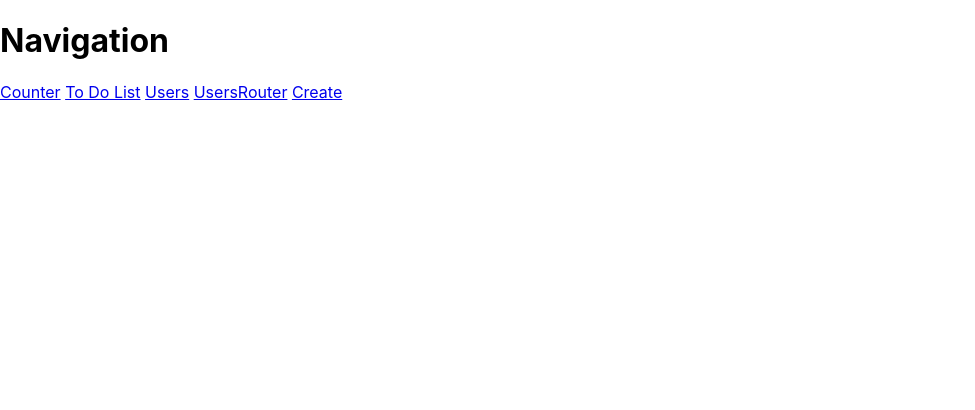
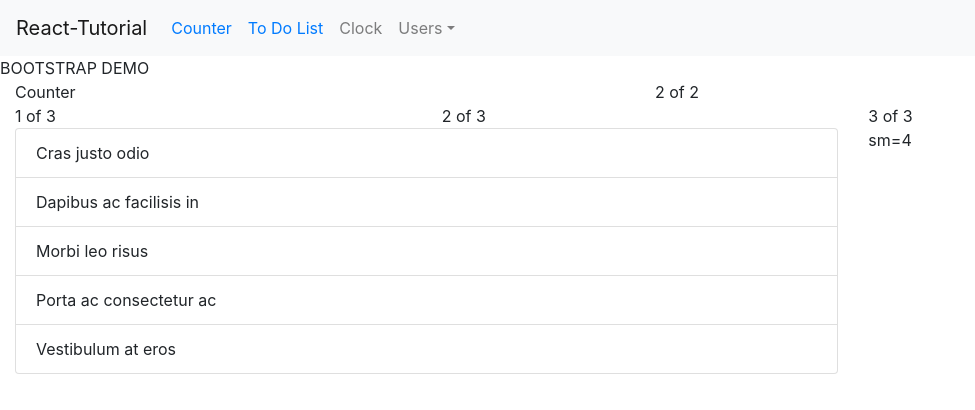
Before and after one commit to tharunsikhinam/react_tutorial, a React (Create React App) app: page /bootstrap in a window 1280 px wide. Shown: the top 410 px of the page, without its empty margins (0-975 px from the left). Built offline with nearby package versions, Linux system fonts and the light colour scheme.

Commit message:
pushed session 6 changes

```diff
--- a/package.json
+++ b/package.json
@@ -9,7 +9,9 @@
     "@testing-library/react": "^9.5.0",
     "@testing-library/user-event": "^7.2.1",
     "axios": "^0.19.2",
+    "bootstrap": "^4.4.1",
     "react": "^16.13.1",
+    "react-bootstrap": "^1.0.0",
     "react-dom": "^16.13.1",
     "react-router": "^5.1.2",
     "react-router-dom": "^5.1.2",
--- a/public/index.html
+++ b/public/index.html
@@ -3,6 +3,12 @@
   <head>
     <meta charset="utf-8" />
     <link rel="icon" href="%PUBLIC_URL%/favicon.ico" />
+    <link
+            rel="stylesheet"
+            href="https://maxcdn.bootstrapcdn.com/bootstrap/4.4.1/css/bootstrap.min.css"
+            integrity="sha384-Vkoo8x4CGsO3+Hhxv8T/Q5PaXtkKtu6ug5TOeNV6gBiFeWPGFN9MuhOf23Q9Ifjh"
+            crossorigin="anonymous"
+    />
     <meta name="viewport" content="width=device-width, initial-scale=1" />
     <meta name="theme-color" content="#000000" />
     <meta
--- a/src/App.js
+++ b/src/App.js
@@ -1,5 +1,6 @@
 import React, {Component} from 'react';
 import './App.css';
+import "./css/main.css"
 import Counter from "./components/Counter"
 import ToDoList from "./components/ToDoList"
 import Clock from "./components/Clock";
@@ -32,7 +33,7 @@ class App extends Component{
       default: component = null;
     }
     return (<div>
-      <h1> Navigation </h1>
+      <h1 className={""}> Navigation </h1>
       <a onClick={()=> this.setState({navigation: "counter"})}> Counter </a>
       <a onClick={()=> this.setState({navigation: "ToDoList"}) }> To-DO List </a>
       <a onClick={()=> this.setState({navigation: "clock"}) }> Clock </a>
--- a/src/AppRouter.js
+++ b/src/AppRouter.js
@@ -4,6 +4,7 @@ import Counter from "./components/Counter"
 import ToDoList from "./components/ToDoList"
 import Clock from "./components/Clock";
 import Users from "./components/Users";
+import BootstrapDemo from "./components/bootstrap/BootstrapDemo"
 import {
     HashRouter,
     BrowserRouter,
@@ -14,6 +15,8 @@ import {
     Redirect,
 } from 'react-router-dom'
 import UsersRouter from "./components/users/UsersRouter"
+import {Navbar, NavDropdown, Nav, Form, FormControl, Button }
+from 'react-bootstrap'
 
 
 // state props
@@ -21,18 +24,34 @@ class AppRouter extends Component{
   constructor(){
     super();
     this.state = {login: true}
+
   }
 
   render(){
     return (<div>
-      <h1> Navigation </h1>
       <BrowserRouter>
+          <Navbar bg="light" expand="lg">
+              <Navbar.Brand href="#home">React-Tutorial</Navbar.Brand>
+              <Navbar.Toggle aria-controls="basic-navbar-nav" />
+              <Navbar.Collapse id="basic-navbar-nav">
+                  <Nav className="mr-auto">
+                      <Nav.Link href="/counter"> <NavLink to={"/counter"}>Counter</NavLink></Nav.Link>
+                      <Nav.Link href="/todolist"><NavLink to={"/todolist"}>To Do List</NavLink></Nav.Link>
+                      <Nav.Link href="/clock">Clock</Nav.Link>
+                      <NavDropdown title="Users" id="basic-nav-dropdown">
+                          <NavDropdown.Item href="/usersRouter"><NavLink to={"/usersRouter"}>UsersRouter</NavLink></NavDropdown.Item>
+                          <NavDropdown.Item href="/usersRouter/create"><NavLink to={"/usersRouter/create"}>Create</NavLink></NavDropdown.Item>
+                      </NavDropdown>
+                  </Nav>
+              </Navbar.Collapse>
+          </Navbar>
 
-        <NavLink to={"/counter"}>Counter</NavLink>&nbsp;
-        <NavLink to={"/todolist"}>To Do List</NavLink>&nbsp;
-        <NavLink to={"/users"}>Users</NavLink>&nbsp;
-        <NavLink to={"/usersRouter"}>UsersRouter</NavLink>&nbsp;
-        <NavLink to={"/usersRouter/create"}>Create</NavLink>
+        {/*<NavLink to={"/counter"}>Counter</NavLink>&nbsp;*/}
+        {/*<NavLink to={"/todolist"}>To Do List</NavLink>&nbsp;*/}
+        {/*<NavLink to={"/users"}>Users</NavLink>&nbsp;*/}
+        {/*<NavLink to={"/usersRouter"}>UsersRouter</NavLink>&nbsp;*/}
+        {/*<NavLink to={"/usersRouter/create"}>Create</NavLink>*/}
+
         <Switch>
           <Route exact path={"/"} component={Counter}/>
           <Route path={"/counter"} component={Counter}/>
@@ -44,6 +63,7 @@ class AppRouter extends Component{
           }}/>
           <Route path={"/users"} component={Users}/>
           <Route path={"/usersRouter"} component={UsersRouter}/>
+          <Route path={"/bootstrap"} component={BootstrapDemo}/>
         </Switch>
       </BrowserRouter>
 
--- a/src/components/FormComponent.js
+++ b/src/components/FormComponent.js
@@ -54,7 +54,8 @@ class FormComponent extends Component {
                     this.props.onSubmit(this.state)
                 }
             }}>Submit</button>
-            <button onClick={this.props.onCancel}>Cancel</button>
+            <button
+                onClick={this.props.onCancel}>Cancel</button>
         </div>
     }
 }
--- a/src/components/ListComponent.js
+++ b/src/components/ListComponent.js
@@ -1,4 +1,7 @@
 import React, {Component} from 'react'
+import {ListGroup,
+    Button
+} from 'react-bootstrap'
 
 // class ListComponent extends Component {
 //     constructor(props){
@@ -20,14 +23,18 @@ import React, {Component} from 'react'
 function ListComponent ({list , fontSize, onDeleteItemClick, deleteItem}) {
     return <div>
         List No-React Component
+        <ListGroup>
         {list.map((ele,index)=>{
-            return <li key={index}
+            return <ListGroup.Item key={index}
                 style={{fontSize: fontSize}}>{ele}
-                {deleteItem ? <button onClick={(event)=>{
+                {deleteItem ? <Button
+
+                    onClick={(event)=>{
                     onDeleteItemClick(index)
-                }}>Delete</button> : null}
-            </li>
+                }}>Delete</Button> : null}
+            </ListGroup.Item>
         })}
+        </ListGroup>
     </div>
 }
 
--- /dev/null
+++ b/src/components/bootstrap/BootstrapDemo.js
@@ -0,0 +1,46 @@
+import React, {Component} from 'react';
+import {
+    Container,
+    Row,
+    Col,
+    ListGroup,
+} from 'react-bootstrap'
+import Counter from "../Counter";
+
+class BootstrapDemo extends Component {
+    constructor(props){
+        super(props)}
+        render(){
+        console.log(this.props)
+    return <div> BOOTSTRAP DEMO
+
+        <Container fluid={true}>
+            <Row>
+                <Col>Counter</Col>
+                <Col>2 of 2</Col>
+            </Row>
+            <Row>
+                <Col>1 of 3</Col>
+                <Col>2 of 3</Col>
+                <Col>3 of 3</Col>
+            </Row>
+            <Row>
+                <Col sm={8}><ListComponent/></Col>
+                <Col sm={4}>sm=4</Col>
+            </Row>
+    </Container></div>}
+}
+
+class ListComponent extends Component{
+    render(){
+        return <ListGroup>
+            <ListGroup.Item>Cras justo odio</ListGroup.Item>
+            <ListGroup.Item>Dapibus ac facilisis in</ListGroup.Item>
+            <ListGroup.Item>Morbi leo risus</ListGroup.Item>
+            <ListGroup.Item>Porta ac consectetur ac</ListGroup.Item>
+            <ListGroup.Item>Vestibulum at eros</ListGroup.Item>
+        </ListGroup>
+    }
+}
+
+export default BootstrapDemo
--- a/src/components/users/UsersRouter.js
+++ b/src/components/users/UsersRouter.js
@@ -2,15 +2,24 @@ import React,{Component} from 'react';
 import apiClient from "../../utils/ApiClient"
 import ListComponent from "../ListComponent";
 import FormComponent from "../FormComponent";
+import "./userRouter.css"
+import {InputGroup, FormControl, Button} from "react-bootstrap";
+
 import {Switch, Route, NavLink, useParams, useRouteMatch} from "react-router-dom";
-
+// styles in js
+const mainStyle ={
+    backgroundColor: "black",
+    fontSize: "20px",
+    fontColor: "green"
+}
 class UsersRouter extends Component{
     constructor(props){
         super(props)
-        this.state={users: [], query: ""}
+        this.state={users: [], query: "", className: ["userrouter"], mainStyle: mainStyle}
         this.onDeleteUserClick = this.onDeleteUserClick.bind(this)
         this.onSearchClick = this.onSearchClick.bind(this)
         this.onCreateUser = this.onCreateUser.bind(this)
+        this.onChangeStyles = this.onChangeStyles.bind(this)
     }
     componentDidMount(){
         this.refreshUsers()
@@ -33,7 +42,21 @@ class UsersRouter extends Component{
           alert("DELETE UNSUCCESSFULL")
         })
     }
+    onChangeStyles(){
+            this.setState({className: ["userRouter","search"]})
+            // copy of the object in the state
+            {/* WRONG WAY
+        let newStyle = this.state.mainStyle;
+        newStyle.backgroundColor = "green"
+        */}
+            let newMainStyle = Object.assign({},this.state.mainStyle)
+            // modify
+            newMainStyle.backgroundColor = "green"
+            // re-assign
+            this.setState({mainStyle: newMainStyle})
+    }
     onSearchClick(){
+
         let promise = apiClient.makeRequest("https://gorest.co.in/public-api/users?_format=json&access-token=Pyiex5tdmdZcgPCIdKy4VLOPWkMiS5a3d7y1&first_name="+this.state.query, "GET")
         promise.then((results)=>{
             this.setState({users: results.data.result})
@@ -51,19 +74,36 @@ class UsersRouter extends Component{
         console.log("USERS ",this.state,this.props)
         let user_names = this.state.users.map((user)=>{
             return user.first_name
-        })
+        });
+        let classNames = this.state.className.join(' ')
 
-        return <div >
+        return <div style={this.state.mainStyle}>
             <br/>
             USERS
-
-            <div><div style={{borderColor: 'black', borderWidth: '2px', borderStyle: 'solid'}}>
+            <div className={classNames}>
+                <div style={{borderColor: 'black', borderWidth: '2px', borderStyle: 'solid'}}>
                 <p>Enter First Name</p>
+                    <InputGroup className="mb-3">
+                        <FormControl
+                            onChange={(event)=>{
+                                this.setState({query: event.target.value})
+                            }}
+                            placeholder="Recipient's username"
+                            aria-label="Recipient's username"
+                            aria-describedby="basic-addon2"
+                        />
+                        <InputGroup.Append>
+                            <Button
+                            onClick={this.onSearchClick}
+                                variant="outline-secondary">Button</Button>
+                        </InputGroup.Append>
+                    </InputGroup>
                 <textarea onChange={(event)=>{
                     this.setState({query: event.target.value})
                     this.onSearchClick()
                 }} />
                 <button onClick={this.onSearchClick}>Search</button>
+                    <button onClick={this.onChangeStyles}>Change Styles</button>
             </div>
                 {/*Display*/}
                 <div style={{borderColor: 'black', borderWidth: '2px', borderStyle: 'solid'}}>
--- /dev/null
+++ b/src/components/users/userRouter.css
@@ -0,0 +1,6 @@
+.userrouter {
+    background: whitesmoke;
+}
+.search {
+    background: greenyellow;
+}
--- /dev/null
+++ b/src/css/main.css
@@ -0,0 +1,3 @@
+.main {
+    font-size: 30px;
+}
```
Also changed, not shown: src/javascript/objectassing.js (added, +17 -0 lines), src/components/listComponent.css (added).
